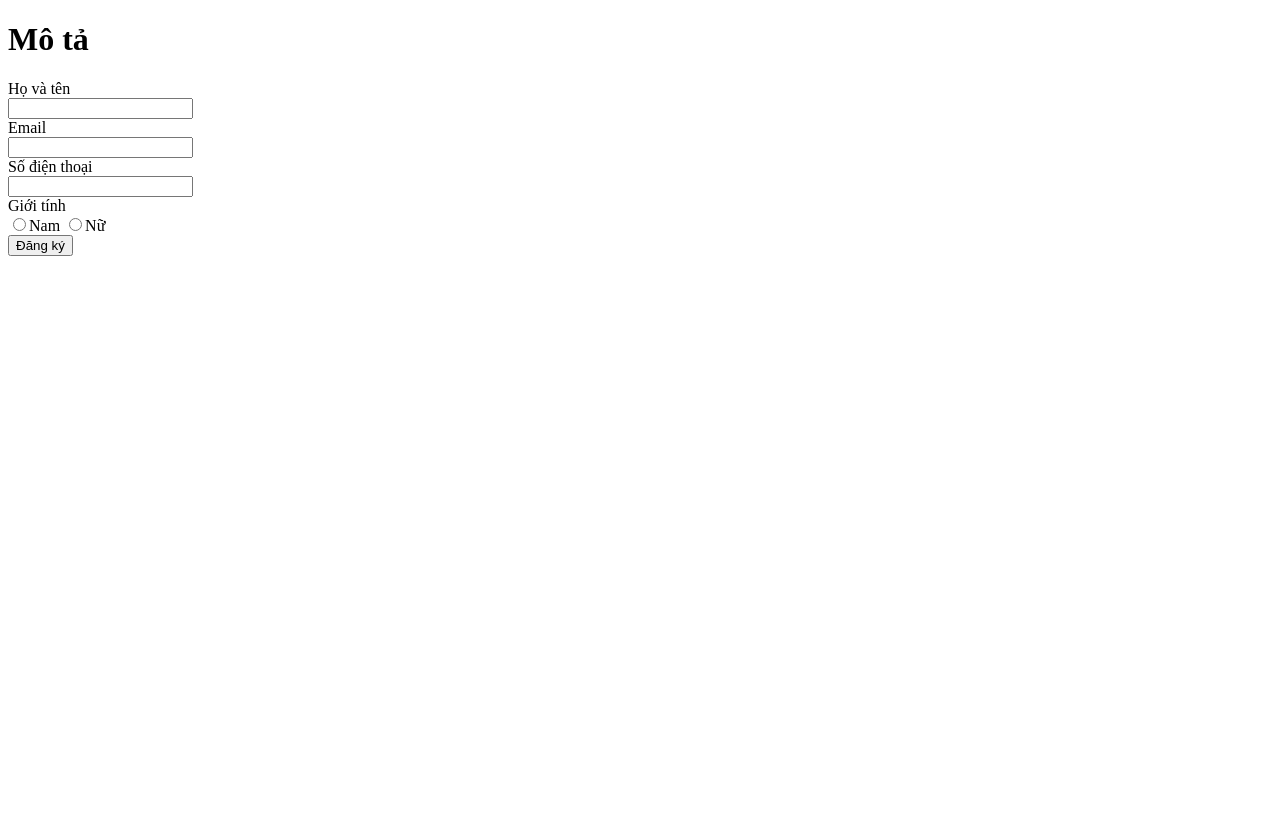
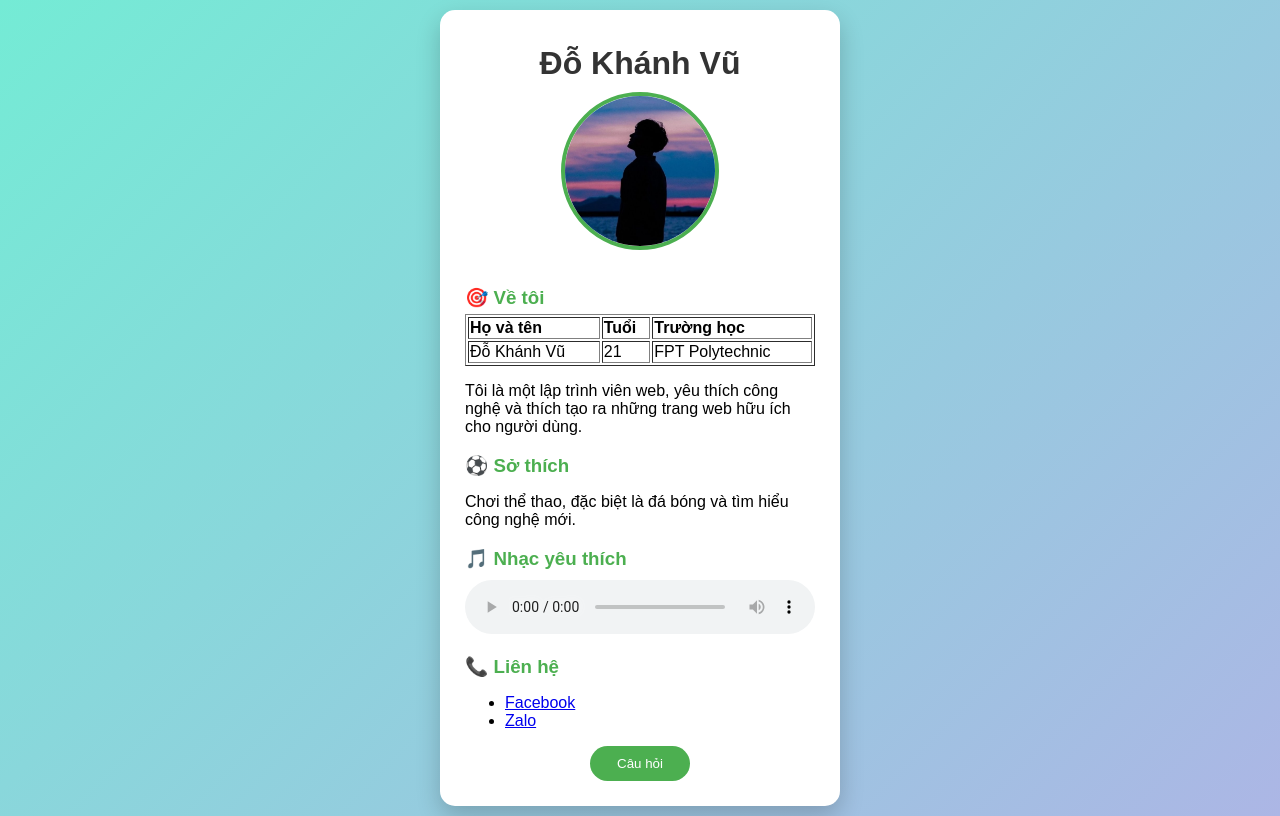
Before and after one commit to khanhvu1412/hello-world, a plain HTML site: page src/hello-world.html in a window 1280 px wide. Drawn offline with Linux system fonts and the light colour scheme.

Commit message:
thuchanhbaitap

```diff
--- a/src/hello-world.html
+++ b/src/hello-world.html
@@ -3,60 +3,93 @@
 <head>
     <meta charset="UTF-8">
     <title>Profile - Đỗ Khánh Vũ</title>
-<!--    <link rel="stylesheet" href="index.css">-->
+    <link rel="stylesheet" href="index.css">
 
 </head>
 <body>
 
-<!--<div class="card">-->
+<div class="card">
 
-<!--    <h1>Đỗ Khánh Vũ</h1>-->
+    <h1>Đỗ Khánh Vũ</h1>
 
-<!--    <img src="image/avatar-dep-2.jpg" alt="Avatar" class="avatar">-->
+    <img src="image/avatar-dep-2.jpg" alt="Avatar" class="avatar">
 
-<!--    <div class="section">-->
-<!--        <h3>🎯 Về tôi</h3>-->
-<!--        <p>-->
-<!--            Tôi là một lập trình viên web, yêu thích công nghệ và thích tạo ra-->
-<!--            những trang web hữu ích cho người dùng.-->
-<!--        </p>-->
-<!--    </div>-->
+    <div class="section">
+        <h3>🎯 Về tôi</h3>
 
-<!--    <div class="section">-->
-<!--        <h3>⚽ Sở thích</h3>-->
-<!--        <p>Chơi thể thao, đặc biệt là đá bóng và tìm hiểu công nghệ mới.</p>-->
-<!--    </div>-->
+        <table border="1" width="100%">
+            <tr>
+                <th>
+                    Họ và tên
+                </th>
+                <th>
+                    Tuổi
+                 </th>
+                <th>
+                    Trường học
+                </th>
+            </tr>
+            <tr>
+                <td>Đỗ Khánh Vũ</td>
+                <td>21</td>
+                <td>FPT Polytechnic</td>
+            </tr>
+        </table>
+        <p>
+            Tôi là một lập trình viên web, yêu thích công nghệ và thích tạo ra
+            những trang web hữu ích cho người dùng.
+        </p>
+    </div>
 
-<!--    <div class="section">-->
-<!--        <h3>🎵 Nhạc yêu thích</h3>-->
-<!--        <audio controls>-->
-<!--            <source src="audio/nhackiemdaubaygio.mp3" type="audio/mpeg">-->
-<!--        </audio>-->
-<!--    </div>-->
+    <div class="section">
+        <h3>⚽ Sở thích</h3>
+        <p>Chơi thể thao, đặc biệt là đá bóng và tìm hiểu công nghệ mới.</p>
+    </div>
 
-<!--</div>-->
+    <div class="section">
+        <h3>🎵 Nhạc yêu thích</h3>
+        <audio controls>
+            <source src="audio/nhackiemdaubaygio.mp3" type="audio/mpeg">
+        </audio>
+    </div>
 
-    <h1>Mô tả</h1>
-    <form action="http://demo.codegym.vn/6/registration_form/register.php" method="post">
-        <span>Họ và tên</span>
-        <br>
-        <input type="text" name="fullname">
-        <br>
-        <span>Email</span>
-        <br>
-        <input type="email" name="email">
-        <br>
-        <span>Số điện thoại</span>
-        <br>
-        <input type="phone" name="phone">
-        <br>
-        <span>Giới tính</span>
-        <br>
-        <input type="radio" name="gender">Nam
-        <input type="radio" name="gender">Nữ
-        <br>
-        <button onclick="alert('Đăng ký thành công')">Đăng ký</button>
-    </form>
+    <div class="section">
+        <h3>📞 Liên hệ</h3>
+        <ul>
+            <li><a href="https://www.facebook.com/dovu.204">Facebook</a></li>
+            <li><a href="#">Zalo</a></li>
+        </ul>
+    </div>
+
+    <div class="question">
+        <form action="question.html">
+            <button class="btn">Câu hỏi</button>
+        </form>
+    </div>
+
+</div>
+
+<!--    <h1>Mô tả</h1>-->
+<!--    <form action="http://demo.codegym.vn/6/registration_form/register.php" method="post">-->
+<!--        <span>Họ và tên</span>-->
+<!--        <br>-->
+<!--        <input type="text" name="fullname">-->
+<!--        <br>-->
+<!--        <span>Email</span>-->
+<!--        <br>-->
+<!--        <input type="email" name="email">-->
+<!--        <br>-->
+<!--        <span>Số điện thoại</span>-->
+<!--        <br>-->
+<!--        <input type="phone" name="phone">-->
+<!--        <br>-->
+<!--        <span>Giới tính</span>-->
+<!--        <br>-->
+<!--        <input type="radio" name="gender">Nam-->
+<!--        <input type="radio" name="gender">Nữ-->
+<!--        <br>-->
+<!--        <button onclick="alert('Đăng ký thành công')">Đăng ký</button>-->
+<!--    </form>-->
 
 </body>
 </html>
--- a/src/index.css
+++ b/src/index.css
@@ -44,3 +44,17 @@ audio{
     width:100%;
     margin-top:5px;
 }
+
+.question .btn{
+    width: 100px;
+    padding: 10px;
+    border-radius: 20px;
+    background-color: #4CAF50;
+    color: white;
+    border: none;
+}
+
+.question .btn:hover {
+    background-color: #8dff8e;
+    color: #4CAF50;
+}
--- /dev/null
+++ b/src/question.css
@@ -0,0 +1,90 @@
+
+/* Card */
+.card{
+    width:400px;
+    margin:auto;
+    background:white;
+    padding:25px;
+    border-radius:10px;
+    box-shadow:0 0 10px rgba(0,0,0,0.15);
+}
+
+/* Tiêu đề */
+.card h1{
+    text-align:center;
+    margin-bottom:25px;
+}
+
+.input-search {
+    display: flex;
+}
+
+.input-search input{
+    margin-right: 10px;
+    height: 20px;
+}
+
+.input-search button{
+    width: 100px;
+    height: 35px;
+}
+
+/* label */
+label{
+    display:block;
+    text-align:left;
+    font-weight:bold;
+    margin-bottom:5px;
+}
+
+/* các khối form */
+.card div,
+.form-search-yoputube{
+    margin-bottom:15px;
+}
+
+/* input text */
+input[type="text"]{
+    width:100%;
+    padding:8px;
+    margin-top:5px;
+    border:1px solid #ccc;
+    border-radius:5px;
+}
+
+/* textarea */
+textarea{
+    width:100%;
+    height:100px;
+    padding:8px;
+    border-radius:5px;
+    border:1px solid #ccc;
+}
+
+/* radio checkbox */
+.gender input{
+    margin-right:5px;
+    margin-left:10px;
+}
+
+/* button */
+button{
+    margin-top:8px;
+    padding:8px 15px;
+    border:none;
+    background:#007bff;
+    color:white;
+    border-radius:5px;
+    cursor:pointer;
+}
+
+button:hover{
+    background:#0056b3;
+}
+
+/* focus input */
+input:focus,
+textarea:focus{
+    outline:none;
+    border:1px solid #007bff;
+}
```
Also changed, not shown: src/learn.html (added, +20 -0 lines), src/question.html (added, +56 -0 lines), src/table-sinhvien.html (added, +79 -0 lines).
